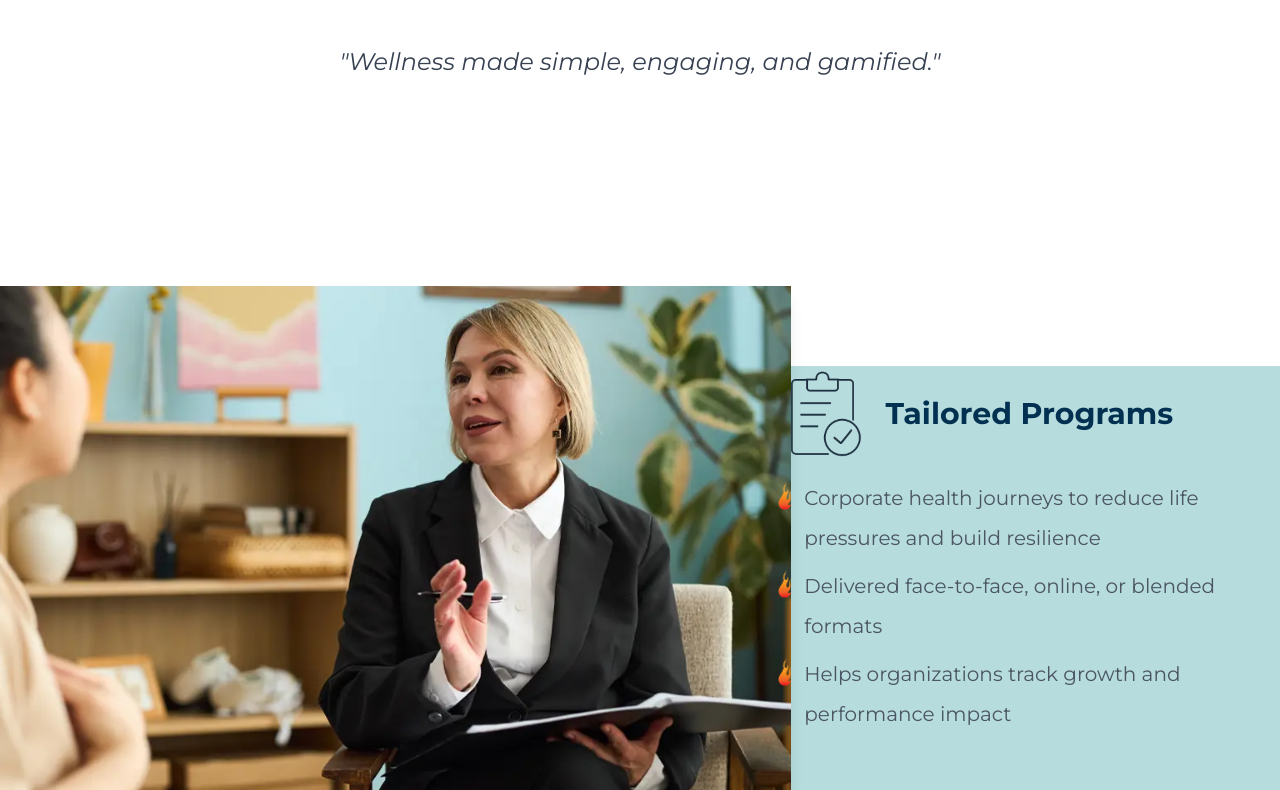
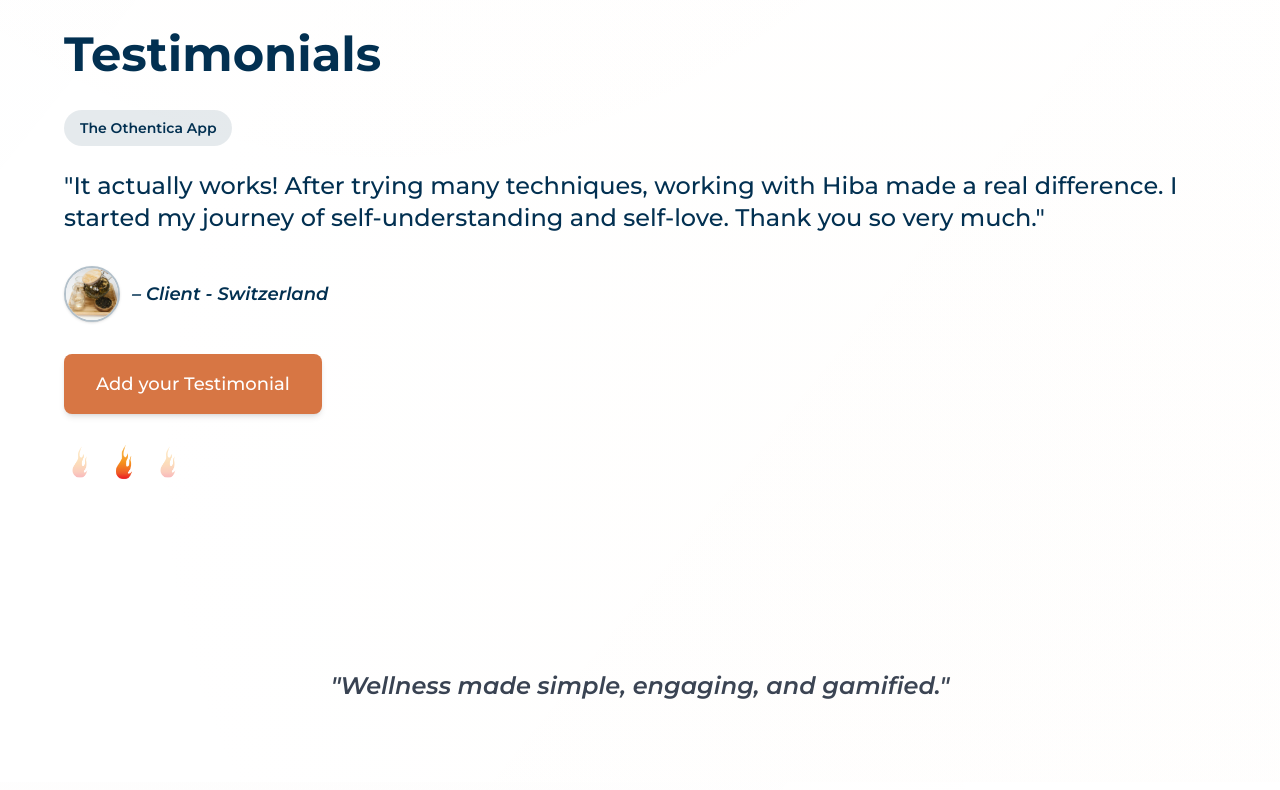
Before and after one commit to elieas91/Othentica, a React (Vite) app: page /services in a window 1280 px wide. Shown: the part 1690-2480 px from the top of the page. Built offline with nearby package versions, Linux system fonts and the light colour scheme.

Commit message:
Added underneath each service a testimonial block. Had to modify the existing Testimonial component so that it can be used with/without pics, with/without fixed type

```diff
--- a/src/components/sections/Testimonials.jsx
+++ b/src/components/sections/Testimonials.jsx
@@ -14,28 +14,37 @@ import {
 
 import TestimonialForm from '../ui/TestimonialForm';
 
-const Testimonials = () => {
+const Testimonials = ({ showPics = true, currentCategoryId = null }) => {
   const [currentIndex, setCurrentIndex] = useState(0);
   const [expandedQuotes, setExpandedQuotes] = useState({});
   const [showForm, setShowForm] = useState(false);
 
+  // Filter testimonials based on category if provided
+  const filteredTestimonials = currentCategoryId
+    ? testimonialsData.filter((t) => t.categoryId == currentCategoryId)
+    : testimonialsData;
+
   // Auto-rotate through testimonials every 4 seconds
   useEffect(() => {
+    if (filteredTestimonials.length <= 1) return;
     const interval = setInterval(() => {
-      setCurrentIndex((prevIndex) => (prevIndex + 1) % testimonialsData.length);
+      setCurrentIndex(
+        (prevIndex) => (prevIndex + 1) % filteredTestimonials.length
+      );
     }, 4000);
 
     return () => clearInterval(interval);
-  });
+  }, [filteredTestimonials.length]);
 
   // Get the current testimonial and its category
-  const currentTestimonial = testimonialsData[currentIndex];
+  const currentTestimonial = filteredTestimonials[currentIndex];
   const currentCategory = testimonialCategories.find(
-    (cat) => cat.id === currentTestimonial.categoryId
+    (cat) => cat.id === currentTestimonial?.categoryId
   );
 
   // Get two different categories for the right side images
   const getTwoDifferentCategories = () => {
+    if (!currentCategory) return [];
     if (testimonialCategories.length < 2) return [currentCategory];
     // Pick current category and next one (wrap around)
     const currentIdx = testimonialCategories.findIndex(
@@ -63,7 +72,7 @@ const Testimonials = () => {
   const truncateQuote = (quote) => {
     const words = quote.split(' ');
     const lineLength = 60; // Approximate characters per line
-    const maxChars = lineLength * 2;
+    const maxChars = showPics ? lineLength * 2 : lineLength * 7;
 
     if (quote.length <= maxChars) {
       return { truncated: quote, needsTruncation: false };
@@ -105,7 +114,11 @@ const Testimonials = () => {
       <div className="absolute top-0 left-0 w-full h-full bg-[radial-gradient(circle_at_30%_20%,rgba(212,118,68,0.01)_0%,transparent_50%)]"></div>
       <div className="absolute bottom-0 right-0 w-full h-full bg-[radial-gradient(circle_at_70%_80%,rgba(244,223,196,0.03)_0%,transparent_50%)]"></div>
       <div className="max-w-7xl mx-auto relative z-10">
-        <div className="grid lg:grid-cols-2 gap-12 items-start">
+        <div
+          className={`grid ${
+            showPics ? 'lg:grid-cols-2' : 'lg:grid-cols-1'
+          } gap-12 items-start`}
+        >
           {/* Left Side - Testimonial with Carousel */}
           <div className="text-left">
             <h2 className="text-4xl lg:text-5xl font-bold text-primary mb-8">
@@ -160,7 +173,7 @@ const Testimonials = () => {
 
             {/* Carousel Indicators */}
             <div className="flex space-x-3 mt-8">
-              {testimonialsData.map((_, index) => (
+              {filteredTestimonials.map((_, index) => (
                 <button
                   key={index}
                   onClick={() => setCurrentIndex(index)}
@@ -182,6 +195,7 @@ const Testimonials = () => {
           </div>
 
           {/* Right Side - Two Images from Different Categories */}
+          {showPics && (
             <div className="grid grid-cols-1 md:grid-cols-2 gap-6">
               {categoriesForImages.map((cat, idx) => {
                 // Pick the first image from each category
@@ -212,6 +226,7 @@ const Testimonials = () => {
                 );
               })}
             </div>
+          )}
         </div>
       </div>
       {/* Testimonial Form Modal */}
--- a/src/components/ui/ServiceBlock.jsx
+++ b/src/components/ui/ServiceBlock.jsx
@@ -17,7 +17,7 @@ const ServiceBlock = ({ service, index }) => {
             <img
               src={service.image1}
               alt={service.title}
-              className="w-full h-full object-cover shadow-lg"
+              className="w-full h-full object-cover shadow-lg rounded-2xl"
               style={{ maxHeight: '600px' }}
             />
           </div>
@@ -32,7 +32,7 @@ const ServiceBlock = ({ service, index }) => {
           }`}
         >
           <div
-            className="absolute left-1/2 top-0 -translate-x-1/2 w-[200%] h-full z-0"
+            className="absolute left-1/2 top-0 -translate-x-1/2 w-[200%] h-full z-0 rounded-2xl"
             style={{
               backgroundColor: service.backgroundColor || '#f3f4f6',
             }}
--- a/src/pages/Services.jsx
+++ b/src/pages/Services.jsx
@@ -7,6 +7,7 @@ import CorporateHealth from '../assets/img/services/corporate_health.webp';
 import OneToOneGuidance from '../assets/img/services/one_to_one_img.webp';
 import Workshop from '../assets/img/services/workshop.webp';
 import TailoredPrograms from '../assets/img/services/programs_img.webp';
+import Testimonials from '../components/sections/Testimonials';
 import { Link } from 'react-router-dom';
 
 const Services = () => {
@@ -28,6 +29,17 @@ const Services = () => {
         {servicesData.map((service, index) => {
           // const bgColors = ['bg-white', 'bg-neutral'];
           // const bgColor = bgColors[index % bgColors.length]; // Currently unused but kept for future styling
+          let categoryId;
+          if (service.sectionId === 'app') {
+            categoryId = 'the-othentica-app';
+          } else if (service.sectionId === 'programs') {
+            categoryId = 'tailored-programs';
+          } else if (service.sectionId === 'talks') {
+            categoryId = 'talks-workshops';
+          } else if (service.sectionId === 'one-to-one') {
+            categoryId = 'one-to-one-guidance';
+          }
+
           return (
             <section
               key={service.id}
@@ -38,8 +50,9 @@ const Services = () => {
               <div className="max-w mx-auto">
                 <ServiceBlock service={service} index={index} />
               </div>
+              <Testimonials showPics={false} currentCategoryId={categoryId} />
               <div className="w-full flex justify-center items-center mt-32">
-                <blockquote className="text-center italic text-2xl text-gray-700 max-w-2xl">
+                <blockquote className="text-center italic text-2xl text-gray-700 max-w-2xl font-semibold">
                   {`"${service.quotation}"`}
                 </blockquote>
               </div>
```
Lines whose indentation alone changed are shown as unchanged.
